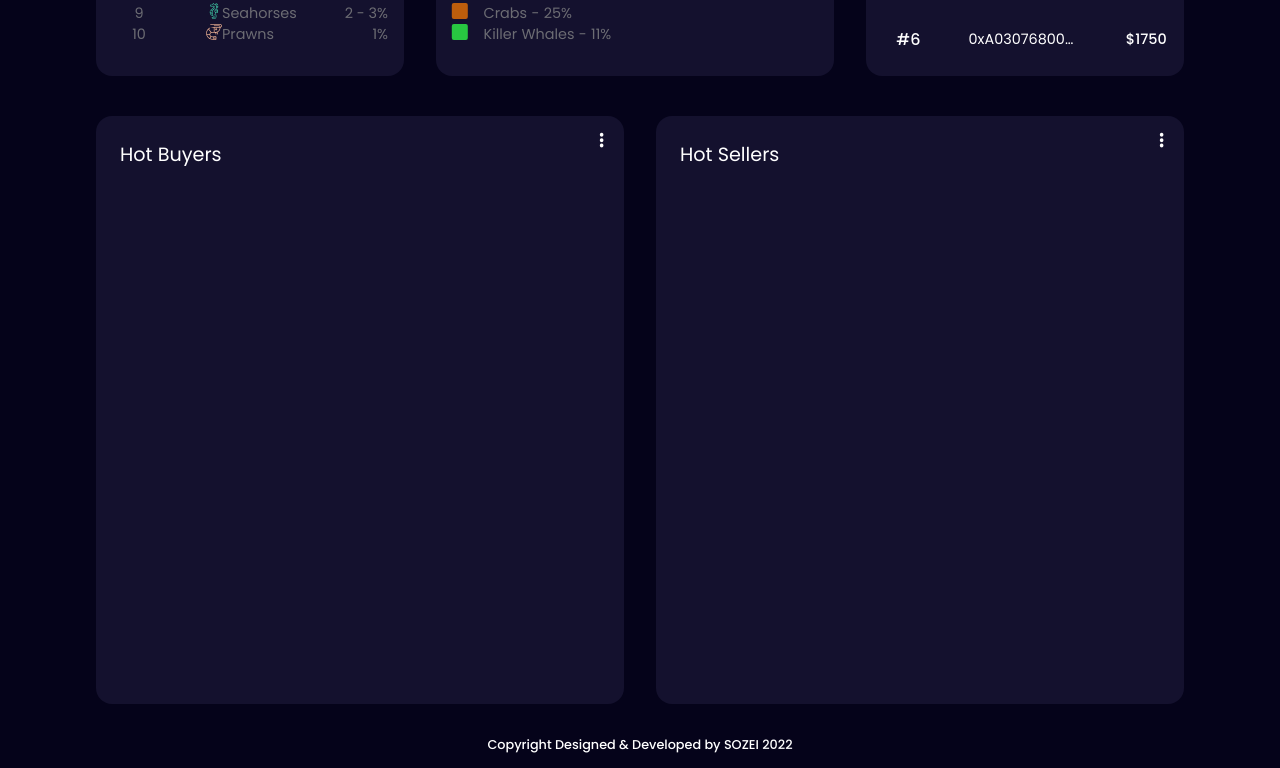
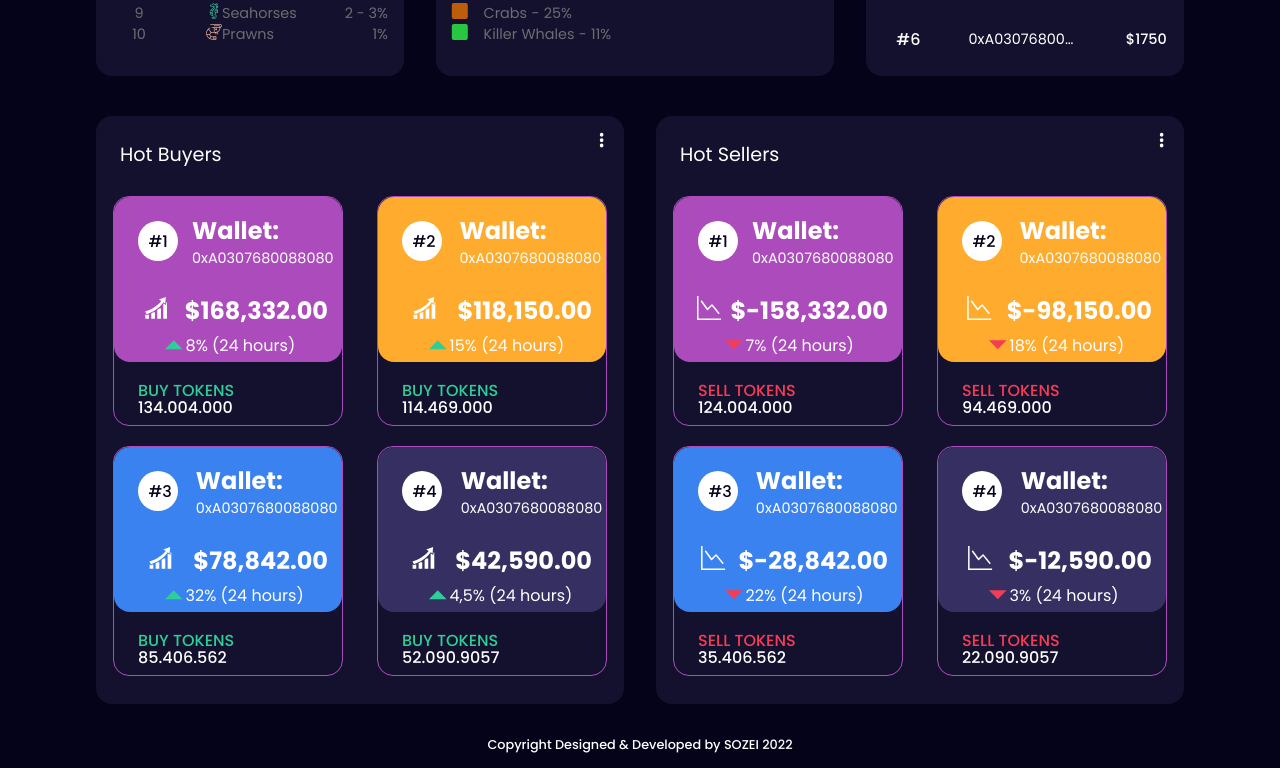
Before and after one commit to ffatique/Transpar3ncy, a Next.js app: page / in a window 1280 px wide. Shown: the part 1412-2180 px from the top of the page. Built offline with nearby package versions, Linux system fonts and the light colour scheme.

Commit message:
Finish Static Cards

```diff
--- a/src/pages/index.tsx
+++ b/src/pages/index.tsx
@@ -2,8 +2,9 @@ import { GetServerSideProps } from 'next';
 import Head from 'next/head';
 import styles from '../styles/home.module.scss';
 import { FaCopy } from 'react-icons/fa';
-import { GoTriangleUp } from 'react-icons/go';
-import { BsCircleFill, BsCircleHalf, BsFillSquareFill } from 'react-icons/bs';
+import { GoTriangleUp, GoTriangleDown } from 'react-icons/go';
+import { BsCircleFill, BsCircleHalf, BsFillSquareFill, BsGraphDown } from 'react-icons/bs';
+import { GiProgression } from 'react-icons/gi';
 import { db } from '../services/firebaseConnection';
 import { doc, getDocs, getDoc, where, collection, orderBy, query, limit, startAfter, endBefore} from 'firebase/firestore';
 import { useEffect, useState } from 'react';
@@ -94,7 +95,7 @@ export default function Home(){
               </div>
               <div className={styles.middleCard}>
                 <GoTriangleUp size={10} color="var(--success)"/>
-                <span>{variation} (24hours)</span>
+                <span>{variation} (24 hours)</span>
               </div>
               <div className={styles.baseCard}>
                 <h2>+ {wallets} Wallets</h2>
@@ -214,13 +215,134 @@ export default function Home(){
               <h3>Hot Buyers</h3>
               <p>...</p>
             </div>
+            <div className={styles.firtsPlace}>
+              <div className={styles.cardWallet1}>
+                <div className={styles.topWallet}>
+                  <h2>#1<h3>Wallet:<p>0xA0307680088080ea92DC91fA399283Ebd44d7Fbd</p></h3></h2>
+                  <p><GiProgression size={10} color="white" /><span>$168,332.00</span></p>
+                  <div className={styles.middleCard}>
+                    <GoTriangleUp size={10} color="var(--success)"/>
+                    <span>8% (24 hours)</span>
+                  </div>
+                </div>
+                <div className={styles.bottomWallet}>
+                  <h4>BUY TOKENS</h4>
+                  <h2>134.004.000</h2>
+                </div>
+              </div>
+              <div className={styles.cardWallet1}>
+                <div id={styles.wallet1} className={styles.topWallet}>
+                  <h2>#2<h3>Wallet:<p>0xA0307680088080ea92DC91fA399283Ebd44d7Fbd</p></h3></h2>
+                  <p><GiProgression size={10} color="white" /><span>$118,150.00</span></p>
+                  <div className={styles.middleCard}>
+                    <GoTriangleUp size={10} color="var(--success)"/>
+                    <span>15% (24 hours)</span>
+                  </div>
+                </div>
+                <div className={styles.bottomWallet}>
+                  <h4>BUY TOKENS</h4>
+                  <h2>114.469.000</h2>
+                </div>
+              </div>
+            </div>
+            <div className={styles.secondsPlace}>
+              <div className={styles.cardWallet1}>
+                <div id={styles.wallet2} className={styles.topWallet}>
+                  <h2>#3<h3>Wallet:<p>0xA0307680088080ea92DC91fA399283Ebd44d7Fbd</p></h3></h2>
+                  <p><GiProgression size={10} color="white" /><span>$78,842.00</span></p>
+                  <div className={styles.middleCard}>
+                    <GoTriangleUp size={10} color="var(--success)"/>
+                    <span>32% (24 hours)</span>
+                  </div>
+                </div>
+                <div className={styles.bottomWallet}>
+                  <h4>BUY TOKENS</h4>
+                  <h2>85.406.562</h2>
+                </div>
+              </div>
+              <div className={styles.cardWallet1}>
+                <div id={styles.wallet3} className={styles.topWallet}>
+                  <h2>#4<h3>Wallet:<p>0xA0307680088080ea92DC91fA399283Ebd44d7Fbd</p></h3></h2>
+                  <p><GiProgression size={10} color="white" /><span>$42,590.00</span></p>
+                  <div className={styles.middleCard}>
+                    <GoTriangleUp size={10} color="var(--success)"/>
+                    <span>4,5% (24 hours)</span>
+                  </div>
+                </div>
+                <div className={styles.bottomWallet}>
+                  <h4>BUY TOKENS</h4>
+                  <h2>52.090.9057</h2>
+                </div>
+              </div>
+            </div>
           </div>
         </div>
+
         <div className={styles.cardContent2}>
           <div className={styles.cardSellers}>
             <div className={styles.topCard}>
               <h3>Hot Sellers</h3>
               <p>...</p>
+            </div>
+            <div className={styles.firtsPlace}>
+              <div className={styles.cardWallet1}>
+                <div className={styles.topWallet}>
+                  <h2>#1<h3>Wallet:<p>0xA0307680088080ea92DC91fA399283Ebd44d7Fbd</p></h3></h2>
+                  <p><BsGraphDown size={10} color="white" /><span>$-158,332.00</span></p>
+                  <div className={styles.middleCard}>
+                    <GoTriangleDown size={10} color="var(--error)"/>
+                    <span>7% (24 hours)</span>
+                  </div>
+                </div>
+                <div className={styles.bottomWallet}>
+                  <h4>SELL TOKENS</h4>
+                  <h2>124.004.000</h2>
+                </div>
+              </div>
+              <div className={styles.cardWallet1}>
+                <div id={styles.wallet1} className={styles.topWallet}>
+                  <h2>#2<h3>Wallet:<p>0xA0307680088080ea92DC91fA399283Ebd44d7Fbd</p></h3></h2>
+                  <p><BsGraphDown size={10} color="white" /><span>$-98,150.00</span></p>
+                  <div className={styles.middleCard}>
+                    <GoTriangleDown size={10} color="var(--error)"/>
+                    <span>18% (24 hours)</span>
+                  </div>
+                </div>
+                <div className={styles.bottomWallet}>
+                  <h4>SELL TOKENS</h4>
+                  <h2>94.469.000</h2>
+                </div>
+              </div>
+            </div>
+            <div className={styles.secondsPlace}>
+              <div className={styles.cardWallet1}>
+                <div id={styles.wallet2} className={styles.topWallet}>
+                  <h2>#3<h3>Wallet:<p>0xA0307680088080ea92DC91fA399283Ebd44d7Fbd</p></h3></h2>
+                  <p><BsGraphDown size={10} color="white" /><span>$-28,842.00</span></p>
+                  <div className={styles.middleCard}>
+                    <GoTriangleDown size={10} color="var(--error)"/>
+                    <span>22% (24 hours)</span>
+                  </div>
+                </div>
+                <div className={styles.bottomWallet}>
+                  <h4>SELL TOKENS</h4>
+                  <h2>35.406.562</h2>
+                </div>
+              </div>
+              <div className={styles.cardWallet1}>
+                <div id={styles.wallet3} className={styles.topWallet}>
+                  <h2>#4<h3>Wallet:<p>0xA0307680088080ea92DC91fA399283Ebd44d7Fbd</p></h3></h2>
+                  <p><BsGraphDown size={10} color="white" /><span>$-12,590.00</span></p>
+                  <div className={styles.middleCard}>
+                    <GoTriangleDown size={10} color="var(--error)"/>
+                    <span>3% (24 hours)</span>
+                  </div>
+                </div>
+                <div className={styles.bottomWallet}>
+                  <h4>SELL TOKENS</h4>
+                  <h2>22.090.9057</h2>
+                </div>
+              </div>
             </div>
           </div>
         </div>
--- a/src/styles/global.scss
+++ b/src/styles/global.scss
@@ -34,7 +34,7 @@
   --seahorse: #3EC6A4; // Seahorses
   --prawn: #FFBE9C; // Prawns
 
-  --success: #33C15D; // Green Success
+  --success: #2DCE98; // Green Success
   --error-light: #FFECFC; //Error Light
   --error: #F53C56; //Error
 }
--- a/src/styles/home.module.scss
+++ b/src/styles/home.module.scss
@@ -610,6 +610,134 @@
   margin: .5rem auto;
   display: flex;
 
+  .cardWallet1{
+    height: 230px;
+    width: 230px;
+    border-radius: 1rem;
+    color: transparent;
+    border: 1px solid var(--card);
+    display: flex;
+    margin: 0 auto;
+    flex-direction: column;
+
+    div#wallet1{
+      background-color: var(--cardyellow);
+    }
+
+    div#wallet2{
+      background-color: var(--cardblue);
+    }
+
+    div#wallet3{
+      background-color: var(--cardpurple);
+    }
+
+    .topWallet{
+      width: 100%;
+      height: 165px;
+      background-color: var(--card);
+      border-radius: 1rem;
+      padding: 1.5rem;
+      display: flex;
+      flex-direction: column;
+
+      h2{
+        font-size: 1rem;
+        font-weight: 500;
+        color: var(--back);
+        text-align: center;
+        background-color: white;
+        border-radius: 50%;
+        height: 2.5rem;
+        width: 2.5rem;
+        padding-left: .65rem;
+        padding-top: .5rem;
+        display: flex;
+
+        h3{
+          font-weight: 600;
+          margin-top: -1rem;
+          font-size: 1.5rem;
+          margin-left: 1.5rem;
+
+          p{
+            height: 2rem;
+            font-weight: 400;
+            font-size: .9rem;
+            text-align: left;
+            color: white;
+            width: 142px;
+            white-space: nowrap;
+            overflow: hidden;
+            text-overflow: ellipsis;
+          }
+        }
+      }
+
+      p{
+        width: 230px;
+        height: 3rem;
+        display: flex;
+
+        svg{
+          margin-top: 2.2rem;
+          margin-left: -.6rem;
+          height: 1.5rem;
+        }
+
+        span{
+          font-size: 1.5rem;
+          font-weight: 600;
+          margin-top: 2rem;
+          margin-right: 2.5rem;
+        }
+      }
+
+      .middleCard{
+        width: 100%;
+        height: 5rem;
+        display: flex;
+        align-items: center;
+        flex-direction: row;
+        justify-content: center;
+        margin-top: 1.5rem;
+
+        svg{
+          width: 2rem;
+          height: auto;
+          margin-left: 1.5rem;
+        }
+
+        span{
+          height: 1.5rem;
+          color: white;
+          font-size: 1rem;
+          margin-left: 0rem;
+        }
+      }
+
+    }
+
+    .bottomWallet{
+      width: 100%;
+      height: 65px;
+      padding: 1.5rem;
+      margin-top: -2rem;
+
+      h4{
+        color: var(--success);
+        margin-top: 1.5rem;
+        font-weight: 500;
+        font-size: 1rem;
+      }
+
+      h2{
+        font-weight: 500;
+        font-size: 1rem;
+      }
+    }
+  }
+
   .cardContent1{
     height: 620px;
     width: 560px;
@@ -621,7 +749,23 @@
       width: 100%;
       border-radius: 1rem;
       background-color: var(--header);
+
+      .firtsPlace{
+        height: 250px;
+        width: 100%;
+        display: flex;
+        flex-direction: row;
+      }
+
+      .secondsPlace{
+        height: 250px;
+        width: 100%;
+        display: flex;
+        flex-direction: row;
+      }
     }
+
+
   }
 
   .cardContent2{
@@ -635,6 +779,40 @@
       width: 100%;
       border-radius: 1rem;
       background-color: var(--header);
+
+      .firtsPlace{
+        height: 250px;
+        width: 100%;
+        display: flex;
+        flex-direction: row;
+      }
+
+      .secondsPlace{
+        height: 250px;
+        width: 100%;
+        display: flex;
+        flex-direction: row;
+      }
+
+      .bottomWallet{
+        width: 100%;
+        height: 65px;
+        padding: 1.5rem;
+        margin-top: -2rem;
+
+        h4{
+          color: var(--error);
+          margin-top: 1.5rem;
+          font-weight: 500;
+          font-size: 1rem;
+        }
+
+        h2{
+          font-weight: 500;
+          font-size: 1rem;
+        }
+      }
+
     }
   }
 }
```
